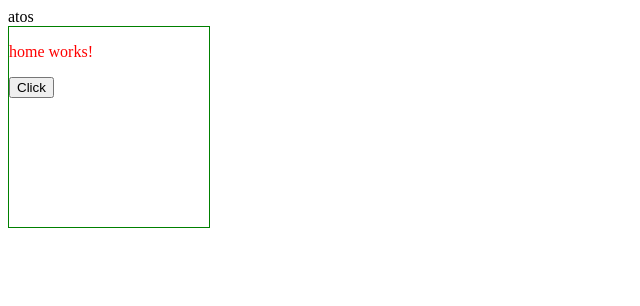
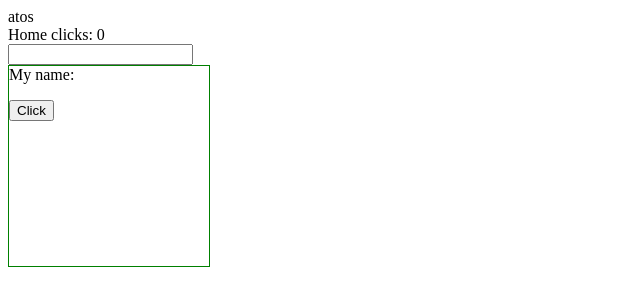
Before and after one commit to bottega-rbrzoska/Market-1, an Angular app in the folder atos-frontend/: page / in a window 1280 px wide. Shown: the top 306 px of the page, without its empty margins (0-640 px from the left). Built offline with nearby package versions, Linux system fonts and the light colour scheme.

Commit message:
Inputs outputs

```diff
--- a/atos-frontend/src/app/app.component.html
+++ b/atos-frontend/src/app/app.component.html
@@ -1,2 +1,5 @@
 <div class="red-text">{{ title }}</div>
-<app-home></app-home>
+<div>Home clicks: {{nameClickCounter}}</div>
+<input #appInput (keyup)="handleKeyup()">
+<app-home [homeName]="appInput.value"
+(nameClick)="nameClickHandler($event)"></app-home>
--- a/atos-frontend/src/app/app.component.ts
+++ b/atos-frontend/src/app/app.component.ts
@@ -7,4 +7,12 @@ import { Component } from '@angular/core';
 })
 export class AppComponent {
   title = 'atos';
+  nameClickCounter = 0;
+
+
+  nameClickHandler(count: number) {
+    this.nameClickCounter = count;
+  }
+
+  handleKeyup() {}
 }
--- a/atos-frontend/src/app/home/home.component.html
+++ b/atos-frontend/src/app/home/home.component.html
@@ -1,2 +1,2 @@
-<p class="red-text">home works!</p>
+My name: <p class="red-text">{{ homeName }}</p>
 <button (click)="handleClick()">Click</button>
--- a/atos-frontend/src/app/home/home.component.ts
+++ b/atos-frontend/src/app/home/home.component.ts
@@ -1,4 +1,5 @@
-import { Component, OnInit, ViewEncapsulation } from '@angular/core';
+import { Component, OnInit, ViewEncapsulation, Input,
+   Output, EventEmitter } from '@angular/core';
 
 @Component({
   selector: 'app-home',
@@ -7,13 +8,17 @@ import { Component, OnInit, ViewEncapsulation } from '@angular/core';
 })
 export class HomeComponent implements OnInit {
 
+  private clickCount = 0;
+  @Input() homeName: string;
+  @Output() nameClick = new EventEmitter<number>();
   constructor() { }
 
   ngOnInit() {
   }
 
   handleClick() {
-    alert(1);
+    this.clickCount++;
+    this.nameClick.emit(this.clickCount);
   }
 
 }
```
